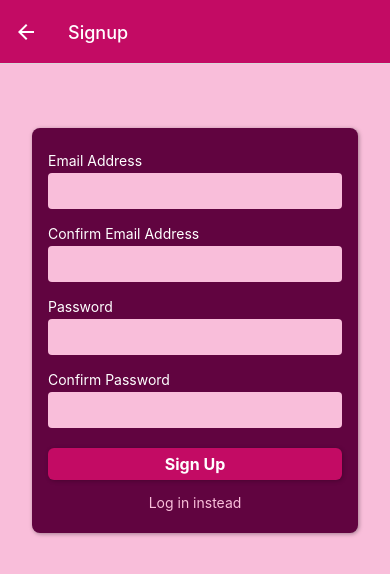
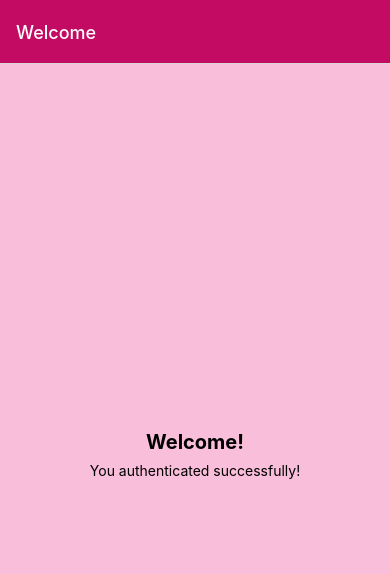
Before and after one commit to avahmetozdemir/authentication-react-native, a React Native app: screen /Signup in a window 390 px wide. Shown: the top 574 px of the page. Built offline with nearby package versions, Linux system fonts and the light colour scheme.

Commit message:
06- navigate login or singup screen to home screen by getting token from response

```diff
--- a/App.js
+++ b/App.js
@@ -6,7 +6,8 @@ import LoginScreen from "./screens/LoginScreen";
 import SignupScreen from "./screens/SignupScreen";
 import WelcomeScreen from "./screens/WelcomeScreen";
 import { Colors } from "./constants/styles";
-import AuthContextProvider from "./store/auth-context";
+import AuthContextProvider, { AuthContext } from "./store/auth-context";
+import { useContext } from "react";
 
 const Stack = createNativeStackNavigator();
 
@@ -40,12 +41,12 @@ function AuthenticatedStack() {
 }
 
 function Navigation() {
+  const authCtx = useContext(AuthContext);
   return (
-    <AuthContextProvider>
-      <NavigationContainer>
-        <AuthStack />
-      </NavigationContainer>
-    </AuthContextProvider>
+    <NavigationContainer>
+      {!authCtx.isAuthenticated && <AuthStack />}
+      {authCtx.isAuthenticated && <AuthenticatedStack />}
+    </NavigationContainer>
   );
 }
 
@@ -53,8 +54,9 @@ export default function App() {
   return (
     <>
       <StatusBar style="light" />
-
-      <Navigation />
+      <AuthContextProvider>
+        <Navigation />
+      </AuthContextProvider>
     </>
   );
 }
--- a/screens/LoginScreen.js
+++ b/screens/LoginScreen.js
@@ -1,23 +1,26 @@
-import { useState } from "react";
+import { useContext, useState } from "react";
 import { Alert } from "react-native";
 import AuthContent from "../components/Auth/AuthContent";
 import LoadingOverlay from "../components/ui/LoadingOverlay";
+import { AuthContext } from "../store/auth-context";
 import { login } from "../util/auth";
 
 function LoginScreen() {
+  const authCtx = useContext(AuthContext);
   const [isAuthenticating, setIsAuthenticating] = useState(false);
 
   async function loginHandler({ email, password }) {
     setIsAuthenticating(true);
     try {
-      await login(email, password);
+      const token = await login(email, password);
+      authCtx.authenticate(token);
     } catch (error) {
       Alert.alert(
         "Authentication failed!",
         "Could not log you in. Please check your credentials!"
       );
+      setIsAuthenticating(false);
     }
-    setIsAuthenticating(false);
   }
 
   if (isAuthenticating) {
--- a/screens/SignupScreen.js
+++ b/screens/SignupScreen.js
@@ -1,23 +1,28 @@
+import { useContext } from "react";
 import { useState } from "react";
 import { Alert } from "react-native";
 import AuthContent from "../components/Auth/AuthContent";
 import LoadingOverlay from "../components/ui/LoadingOverlay";
+import { AuthContext } from "../store/auth-context";
 import { createUser } from "../util/auth";
 
 function SignupScreen() {
+  const authCtx = useContext(AuthContext);
+
   const [isAuthenticating, setIsAuthenticating] = useState(false);
 
   async function signupHandler({ email, password }) {
     setIsAuthenticating(true);
     try {
-      await createUser(email, password);
+      const token = await createUser(email, password);
+      authCtx.authenticate(token);
     } catch (error) {
       Alert.alert(
         "Authentication failed",
         "Could not create user, please check your input and try again later"
       );
+      setIsAuthenticating(false);
     }
-    setIsAuthenticating(false);
   }
 
   if (isAuthenticating) {
--- a/store/auth-context.js
+++ b/store/auth-context.js
@@ -1,6 +1,6 @@
 import { createContext, useState } from "react";
 
-const AuthContext = createContext({
+export const AuthContext = createContext({
   token: "",
   isAuthenticated: false,
   authenticate: () => {},
--- a/util/auth.js
+++ b/util/auth.js
@@ -11,13 +11,14 @@ export async function authenticate(mode, email, password) {
     returnSecureToken: true,
   });
 
-  console.log(response.data);
+  const token = response.data.idToken;
+  return token;
 }
 
-export async function createUser(email, password) {
-  await authenticate("signUp", email, password);
+export function createUser(email, password) {
+  return authenticate("signUp", email, password);
 }
 
 export async function login(email, password) {
-  await authenticate("signInWithPassword", email, password);
+  return authenticate("signInWithPassword", email, password);
 }
```
